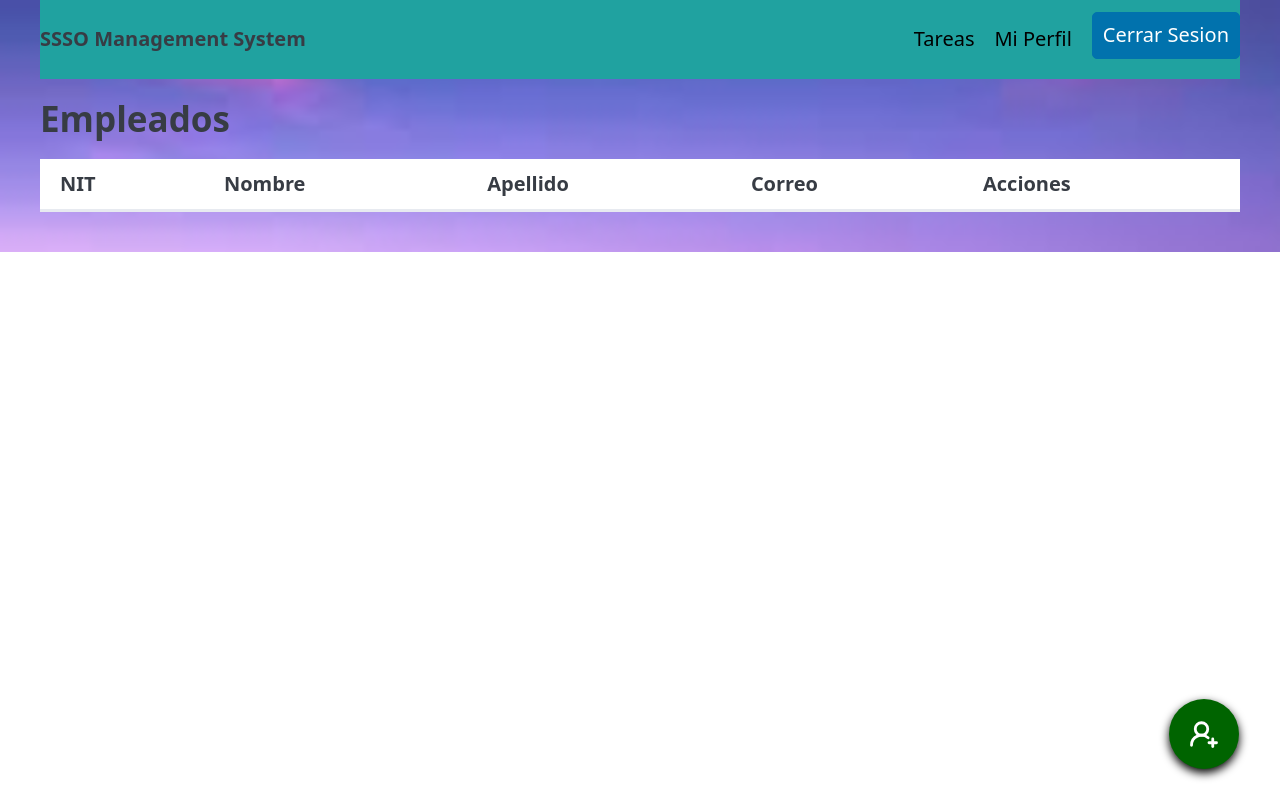
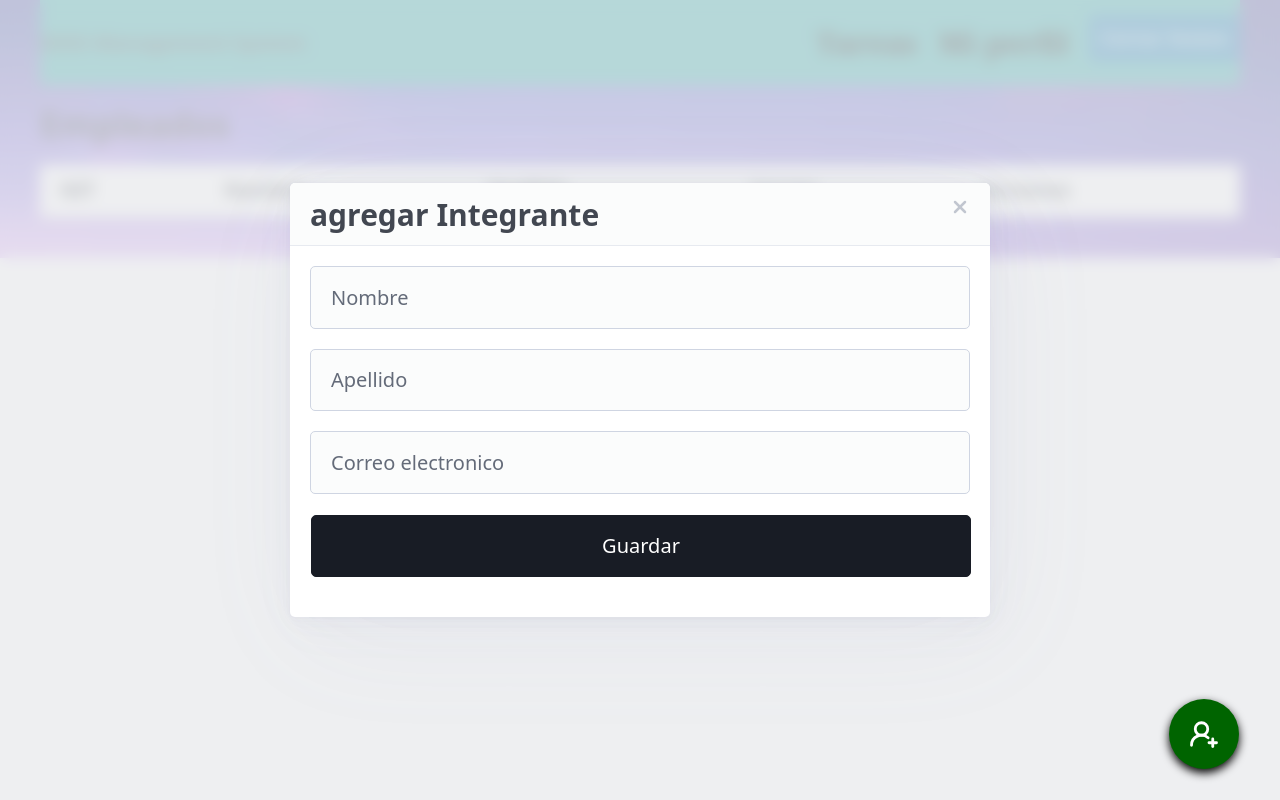
Before and after one commit to LeonelRamos12/CrudWeb2A, a plain HTML site: page index.html in a window 1280 px wide. Drawn offline with nearby package versions, Linux system fonts and the light colour scheme; no server answers.

Commit message:
Cuadro de dialogo creado

```diff
--- a/CSS/style.css
+++ b/CSS/style.css
@@ -8,12 +8,14 @@ body{
 a{
     text-decoration: none;
     color: black;
+    font-size: 30px;
+    font-family: Cambria, Cochin, Georgia, Times, 'Times New Roman', serif;
 }
 
 a:hover{
-    background-color: black;
     color: white;
-    transform: scale(1.5);
+    transform: scale(1.2);
+    transition: transform 0.4s;
 }
 .btnAgregar{
     position: fixed; /*el boton queda flotante encima del contenido*/
--- a/index.html
+++ b/index.html
@@ -25,8 +25,8 @@
                 </li>
             </ul>
             <ul>
-                <li><a href="#">Tareas</a></li>
-                <li><a href="#">Mi Perfil</a></li>
+                <li><a href="#"><b>Tareas</b></a></li>
+                <li><a href="#"><b>Mi perfil</b></a></li>
                 <li><a href="#" role="button">Cerrar Sesion</a></li>
             </ul>
         </nav>
@@ -52,6 +52,24 @@
             </table>
         </div>
     </main>
+
+        <!--El modal/dialog aparece frente al contenido-->
+        <dialog id="mdAgregar" open>
+            <article>
+                <header>
+                    <a href="#" class="close" id="btnCerrar"></a>
+                    <h3>agregar Integrante</h3>
+                </header>
+                <form id="fmrAgregar">
+                    <input type="text" id="txtNombre" placeholder="Nombre" required>
+                    <input type="text" id="txtApellido" placeholder="Apellido" required>
+                    <input type="text" id="txtCorreo" placeholder="Correo electronico" required>
+                    <button type="submit" class="contrast">Guardar</button>
+                </form>
+            </article>
+        </dialog>
+
+
     <!--Boton Flotante para agregar registros-->
     <button id="btnAgregar" class="btnAgregar">
         <svg xmlns="http://www.w3.org/2000/svg" width="36" height="36" viewBox="0 0 24 24" fill="none" stroke="currentColor" stroke-width="2.25" stroke-linecap="round" stroke-linejoin="round" class="lucide lucide-user-round-plus-icon lucide-user-round-plus"><path d="M2 21a8 8 0 0 1 13.292-6"/><circle cx="10" cy="8" r="5"/><path d="M19 16v6"/><path d="M22 19h-6"/></svg>
```
Also changed, not shown: modal.html (added, +32 -0 lines).
